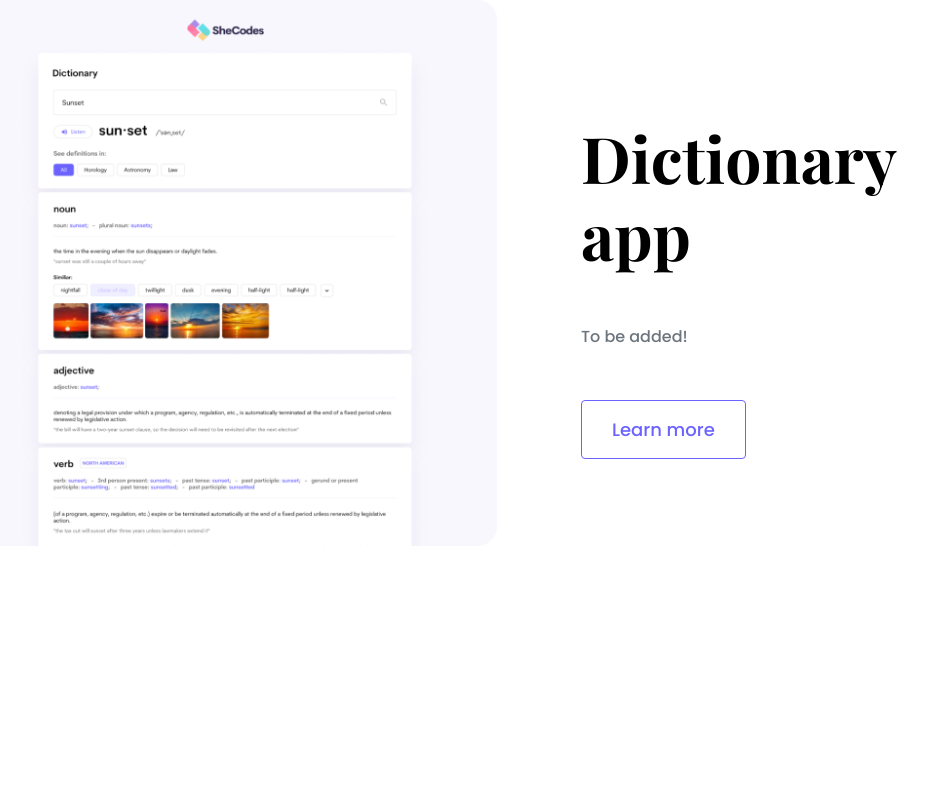
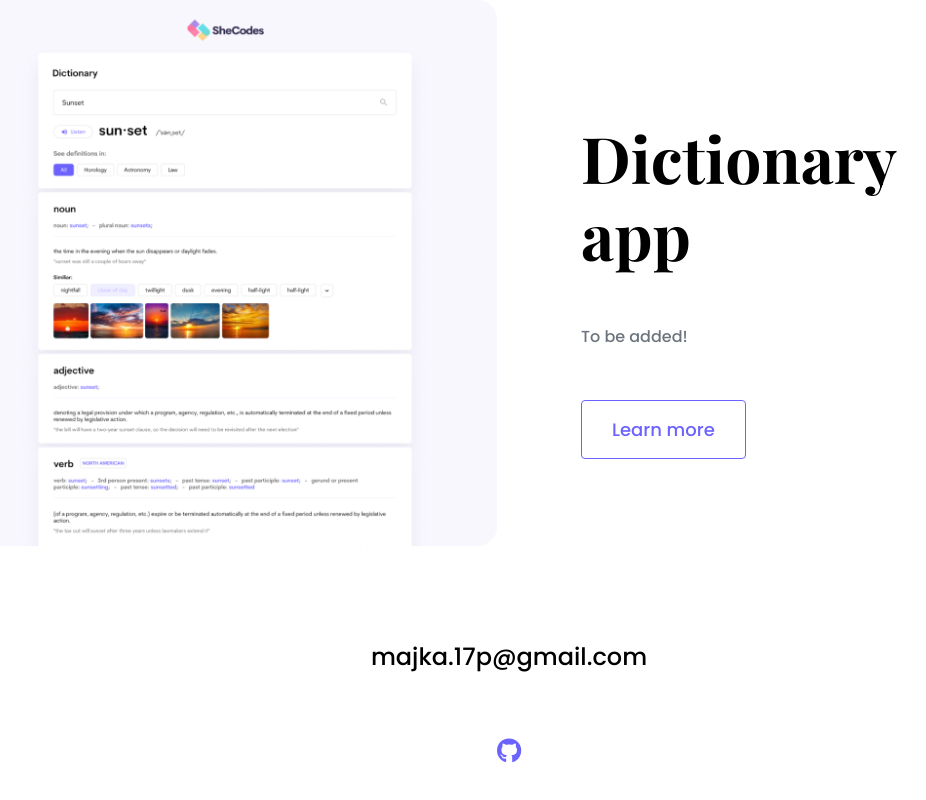
Before and after one commit to majo1ka/portfolio-project, a plain HTML site: page index.html in a window 1280 px wide. Shown: the part 2057-2857 px from the top of the page, without its empty margins (131-1057 px from the left). Before the commit the page ends 2636 px from the top, so only its background shows below. Drawn offline with nearby package versions, Linux system fonts and the light colour scheme.

Commit message:
added footer

```diff
--- a/index.html
+++ b/index.html
@@ -103,6 +103,22 @@
           </div>
         </div>
       </div>
+      <footer>
+        <div class="d-flex justify-content-center mb-5">
+          <a href="mailto: majka.17p@gmail.com" class="email-link"
+            >majka.17p@gmail.com</a
+          >
+        </div>
+        <div class="social-links d-flex justify-content-center">
+          <a
+            href="https://github.com/majo1ka"
+            target="_
+          "
+          >
+            <i class="fa-brands fa-github"></i>
+          </a>
+        </div>
+      </footer>
     </div>
   </body>
 </html>
--- a/style/portfolio.css
+++ b/style/portfolio.css
@@ -137,3 +137,24 @@ nav a:hover,
 nav li.active a {
   color: var(--primary-color);
 }
+footer .email-link {
+  text-decoration: none;
+  color: black;
+  font-size: 24px;
+}
+footer .email-link:hover {
+  color: var(--primary-color);
+}
+footer {
+  margin: 60px 0;
+}
+footer .social-links a {
+  margin: 0 20px;
+  padding: 10px;
+  color: var(--primary-color);
+  font-size: 25px;
+  transition: all 100ms ease-in-out;
+}
+footer .social-links a:hover {
+  color: black;
+}
```
